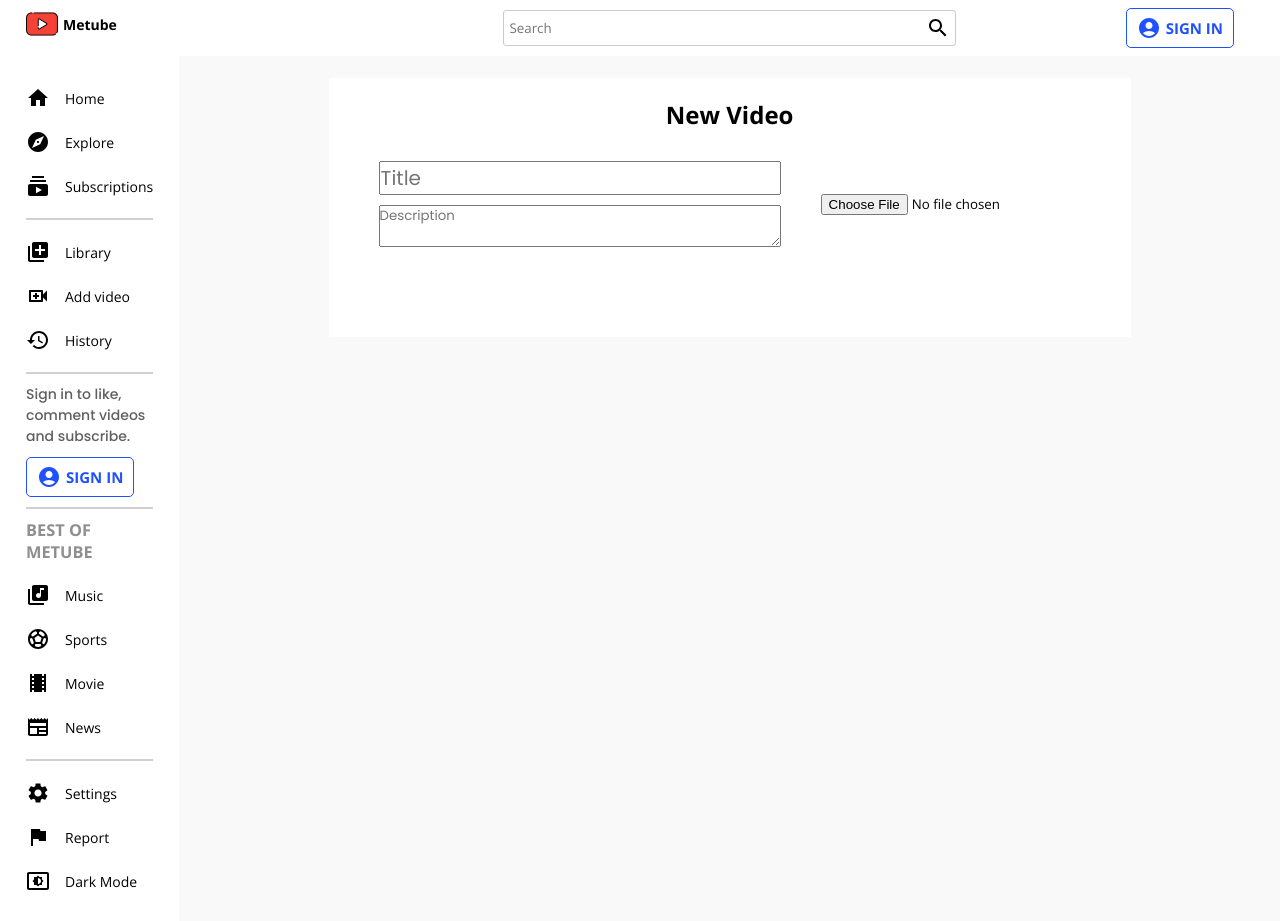
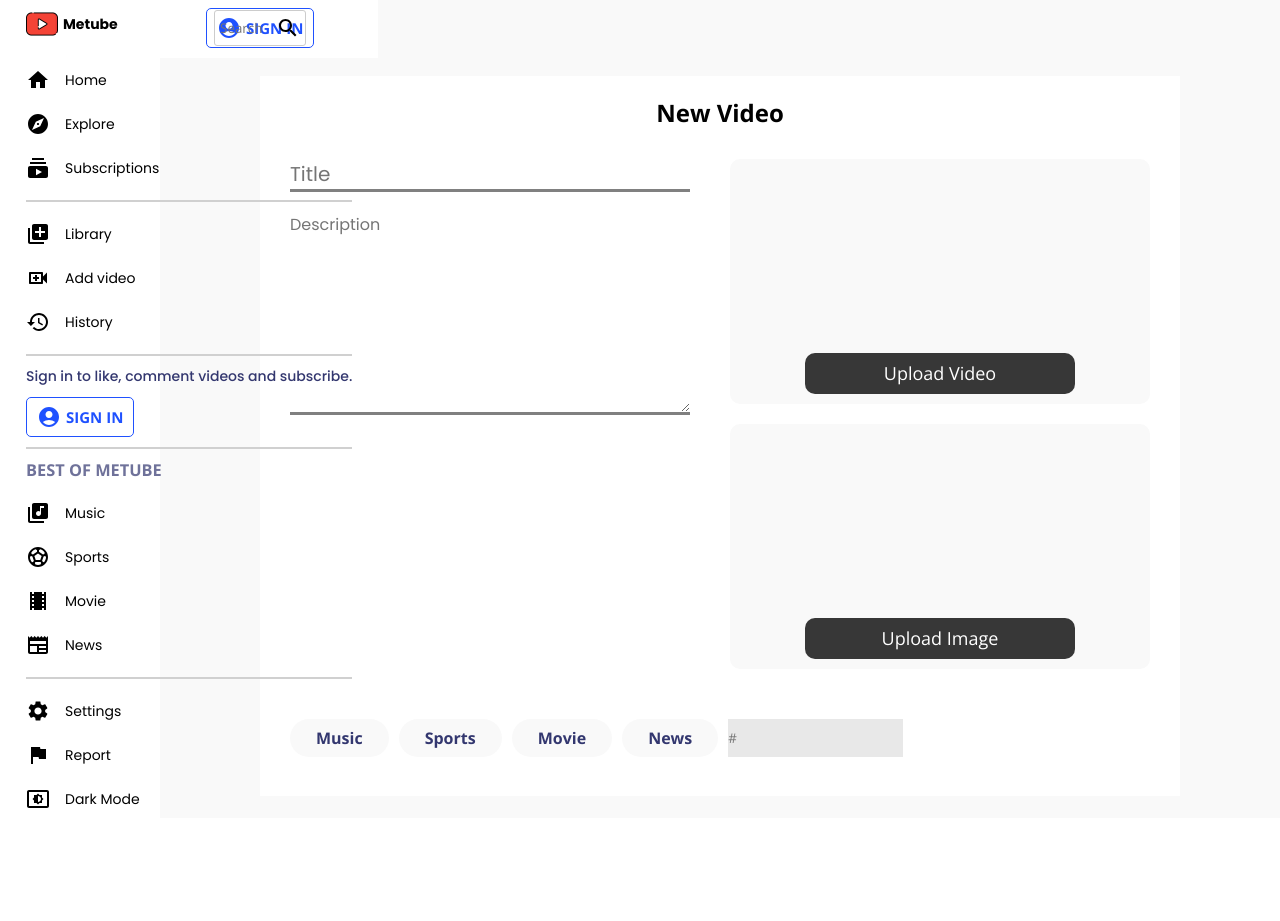
Before and after one commit to Dearian27/Youtube_app, a React (Vite) app: page /upload in a window 1280 px wide. After the commit the page ends 818 px from the top, so only its background shows below. Built offline with nearby package versions, Linux system fonts and the light colour scheme.

Commit message:
position sticky layout error

```diff
--- a/src/App.css
+++ b/src/App.css
@@ -1,3 +1,7 @@
 body::-webkit-scrollbar {
   display: none;
 }
+
+body {
+  /* overflow: hidden; */
+}
--- a/src/App.tsx
+++ b/src/App.tsx
@@ -12,16 +12,23 @@ import AddVideo from './pages/AddVideo';
 import './App.css';
 
 const Container = styled.div`
+  background-color: ${({ theme }) => theme.bg};
+  background-color: #101010;
   display: flex;
+  height: 100vh;
+  /* overflow: hidden; */
+`
+
+const Main = styled.div`
+  background-color: ${({ theme }) => theme.bg};
+  flex: 7;
+  transition: background-color 0.25s ease-in-out;
   `
-const Main = styled.div`
-flex: 7;
-background-color: ${({ theme }) => theme.bg};
-transition: background-color 0.25s ease-in-out;
-`;
 const Wrapper = styled.div`
+  background-color: ${({ theme }) => theme.bg};
+  margin-top: 54px;
   padding: 22px 76px;
-`;
+`
 
 const App: React.FC = () => {
   const [darkMode, setDarkMode] = useState<boolean>(false);
--- a/src/components/Comments.tsx
+++ b/src/components/Comments.tsx
@@ -54,6 +54,7 @@ const Button = styled.button`
   border-radius: 50px;
   background-color: transparent;
   color: #2c2c2c;
+  transition: background-color 0.4s ease-in, color 0.3s ease-in;
 
   &:disabled {
     cursor: unset;
--- a/src/components/Menu.tsx
+++ b/src/components/Menu.tsx
@@ -24,15 +24,22 @@ const Container = styled.div`
   color: ${({ theme }) => theme.text};
   background-color: ${({ theme }) => theme.bgLighter};
   transition: background-color 0.25s ease-in-out;
-  height: 100%;
+  height: 100vh;
   font-size: 14px;
-  `;
+`
+
+const Fixed = styled.div`
+height: 100vh;
+position: fixed;
+`
 
 const Wrapper = styled.div`
-  height: 100%;
-  padding: 18px 0px;
-  position: sticky;
+  height: 100vh;
+  /* height: 100%; */
+  /* padding: 18px 0px; */
+  /* position: sticky; */
   top: 54px;
+  /* margin-top: 54px; */
 `
 const Metube = styled.div`
   background-color: ${({ theme }) => theme.bgLighter};
@@ -55,12 +62,14 @@ const Logo = styled.div`
   font-weight: bold;
   margin-bottom: 10px;
   text-decoration: none;
+  font-family: 'Poppins';
   `
 const Img = styled.img`
   height: 32px;
   `
 const Item = styled.div`
   /* width: ; */
+  font-family: 'Poppins';
   color: ${({ theme }) => theme.text};
   display: flex;
   align-items: center;
@@ -131,6 +140,7 @@ const Menu: React.FC<MenuProps> = ({ darkMode, setDarkMode }) => {
 
   return (
     <Container>
+      <Fixed>
         <Metube>
           <Link to="/" style={{ textDecoration: "none" }}>
             <Logo>
@@ -205,6 +215,7 @@ const Menu: React.FC<MenuProps> = ({ darkMode, setDarkMode }) => {
             <SettingsBrightnessIcon />{darkMode ? "Light" : "Dark"} Mode
           </Item>
         </Wrapper>
+      </Fixed>
     </Container>
   )
 }
--- a/src/components/Navbar.tsx
+++ b/src/components/Navbar.tsx
@@ -9,7 +9,8 @@ import { useAppDispatch, useAppSelector } from '../hooks';
 
 const Container = styled.div`
   z-index: 5;
-  position: sticky;
+  /* position: sticky; */
+  position: fixed;
   top: 0;
   background-color: ${({ theme }) => theme.bgLighter};
   transition: background-color 0.25s ease-in-out;
--- a/src/pages/AddVideo.tsx
+++ b/src/pages/AddVideo.tsx
@@ -1,23 +1,31 @@
+import { useState } from 'react';
 import styled from 'styled-components';
 
 const Container = styled.section`
   display: flex;
   align-items: center;
   justify-content: center;
-  height: 100%;
+  height: 90vh;
+  /* height: 100%; */
   color: ${({ theme }) => theme.text};
+  overflow: scroll;
+  &::-webkit-scrollbar {
+    display: none;
+  }
 `
+
 const Wrapper = styled.form`
   display: flex;
   align-items: center;
   flex-direction: column;
   background-color: ${({ theme }) => theme.bgLighter};
-  padding: 20px 50px;
+  width: auto;
+  padding: 20px 30px;
   gap: 10px;
 `
 const BoxFlex = styled.div`
   display: flex;
-  align-items: center;
+  /* align-items: center; */
   justify-content: space-between;
   width: 100%;
   background-color: ${({ theme }) => theme.bgLighter};
@@ -26,13 +34,18 @@ const BoxFlex = styled.div`
 `
 const BoxVertical = styled.div`
   display: grid;
-  gap: 10px;
+  align-content: flex-start;
+  /* justify-items: flex-start; */
+  gap: 20px;
 `
 
 const Title = styled.input`
   fontWeight: 500px;
   font-size: 20px;
   font-family: 'Poppins';
+  border: none;
+  border-bottom: 3px solid grey;
+
 
   &:focus {
     outline: none;
@@ -41,23 +54,117 @@ const Title = styled.input`
 
 const Description = styled.textarea`
   resize: vertical;
+  font-size: 16px;
   width: 400px;
   font-family: 'Poppins';
-
+  border: none;
+  border-bottom: 3px solid grey;
+  min-height: 200px;
   &:focus {
     outline: none;
   }
 `
+const VideoInput = styled.input`
+  padding: 10px 5px;
+  position: relative;
+  /* background-color: ${({ theme }) => theme.soft}; */
 
-const SpecifiedTag = styled.div`
+  &::-webkit-file-upload-button {
+    visibility: hidden;
+  }
 
-  &.active {
-    background-color: ${({ theme }) => theme.bgLighter};
-    color: ${({ theme }) => theme.text};
+  &:before {
+    cursor: pointer;
+    content: 'Upload Video';
+    font-size: 18px;
+    color: ${({ theme }) => theme.textContrast};
+    display: flex;
+    align-items: center;
+    justify-content: center;
+    border-radius: 10px;
+    position: absolute;
+    top: 0;
+    left: 0;
+    width: 100%;
+    height: 100%;
+    background-color: ${({ theme }) => theme.soft};
+  }
+`
+const ImageInput = styled.input`
+  padding: 10px 5px;
+  position: relative;
+  /* background-color: ${({ theme }) => theme.soft}; */
+
+  &::-webkit-file-upload-button {
+    visibility: hidden;
+  }
+
+  &:before {
+    cursor: pointer;
+    content: 'Upload Image';
+    font-size: 18px;
+    color: ${({ theme }) => theme.textContrast};
+    display: flex;
+    align-items: center;
+    justify-content: center;
+    border-radius: 10px;
+    position: absolute;
+    top: 0;
+    left: 0;
+    width: 100%;
+    height: 100%;
+    background-color: ${({ theme }) => theme.soft};
   }
 `
 
+const Img = styled.div`
+  width: 400px;
+  height: 225px;
+  border-radius: 10px;
+  background-color: ${({ theme }) => theme.bg};
+  padding: 10px;
+  display: flex;
+  align-items: flex-end;
+  justify-content: center;
+`
+
+
+const SpecifiedTag = styled.div`
+  cursor: pointer;
+  border-radius: 50px;
+  padding: 8px 26px;
+  font-size: 16px;
+  font-weight: 700;
+  color: ${({ theme }) => theme.textSoft};
+  background-color: ${({ theme }) => theme.bg};
+  transition: background-color 0.4s ease -in, color 0.3s ease -in;
+
+  &.active {
+    background - color: ${({ theme }) => theme.soft};
+    color: ${({ theme }) => theme.textContrast};
+  }
+`
+
+const TagInput = styled.input`
+  border: none;
+  background-color: ${({ theme }) => theme.inputBg};
+  botder-radius: 5px;
+
+`
+
+const sTags: string[] = [
+  'Music',
+  'Sports',
+  'Movie',
+  'News'
+]
+
 const AddVideo: React.FC = () => {
+
+  const [specifiedTag, setSpecifiedTag] = useState('');
+  const [title, setTitle] = useState('');
+  const [description, setDescription] = useState('');
+
   return (
     <Container>
       <Wrapper>
@@ -67,10 +174,20 @@ const AddVideo: React.FC = () => {
             <Title type="text" placeholder="Title" />
             <Description wrap='on' placeholder="Description" />
           </BoxVertical>
-          <input type="file" accept="video/*" />
+          <BoxVertical>
+            <Img>
+              <VideoInput type="file" accept="video/*" />
+            </Img>
+            <Img>
+              <ImageInput type="file" accept="image/*" />
+            </Img>
+          </BoxVertical>
         </BoxFlex>
-        <BoxFlex>
-          <SpecifiedTag></SpecifiedTag>
+        <BoxFlex style={{ justifyContent: "flex-start", gap: "10px" }}>
+          {sTags.map((tag) => {
+            return <SpecifiedTag key={tag} onClick={() => setSpecifiedTag(tag)} className={`${tag === specifiedTag && 'active'} `}>{tag}</SpecifiedTag>
+          })}
+          <TagInput type="text" placeholder='#' />
         </BoxFlex>
       </Wrapper>
     </Container>
--- a/src/pages/Video.tsx
+++ b/src/pages/Video.tsx
@@ -167,7 +167,6 @@ const Video: React.FC = () => {
     dispatch(fetchVideoData(id));
     // addView();
   }, [id, dispatch])
-  // }, [])
 
 
   const Subscribe = styled.button`
--- a/src/utils/Theme.ts
+++ b/src/utils/Theme.ts
@@ -2,11 +2,12 @@ export const lightTheme: any = {
   bg: "#f9f9f9",
   bgLighter: "white",
   text: "black",
-  textSoft: "#606060",
+  textSoft: "#33376F",
   soft: "#373737",
   blueShade: "#1F51FF",
   hrColor: "#D0D0D0",
 
+  inputBg: "#E8E8E8",
   bgContrast: "#181818",
   bgLighterContrast: "#202020",
   textContrast: "white",
@@ -17,10 +18,12 @@ export const darkTheme: any = {
   bg: "#181818",
   bgLighter: "#202020",
   text: "white",
-  textSoft: "#aaaaaa",
+  textSoft: "#E9EBED",
   soft: "#f5f5f5",
   blueShade: "lightblue",
   hrColor: "#2F2F2F",
+
+  inputBg: "#333333",
   bgContrast: "#f9f9f9",
   bgLighterContrast: "white",
   textContrast: "black",
```
Lines whose indentation alone changed are shown as unchanged.
